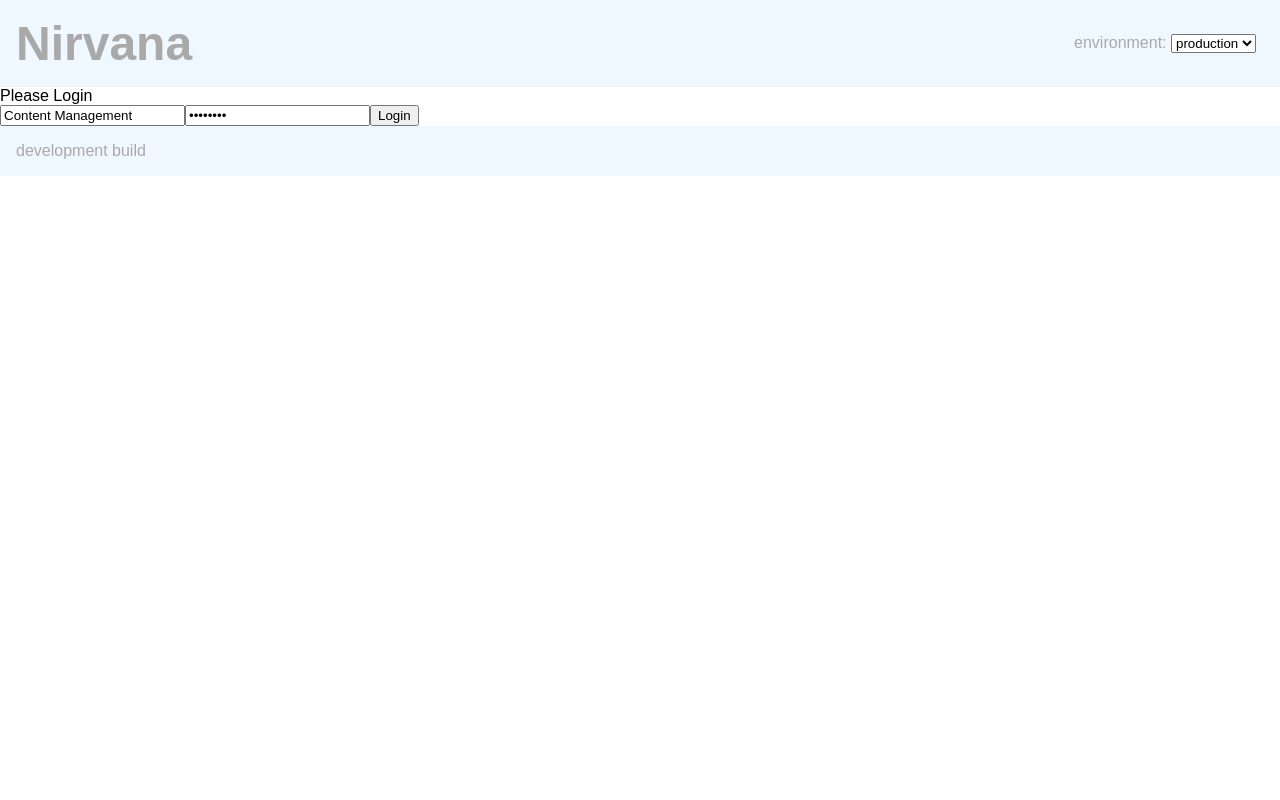
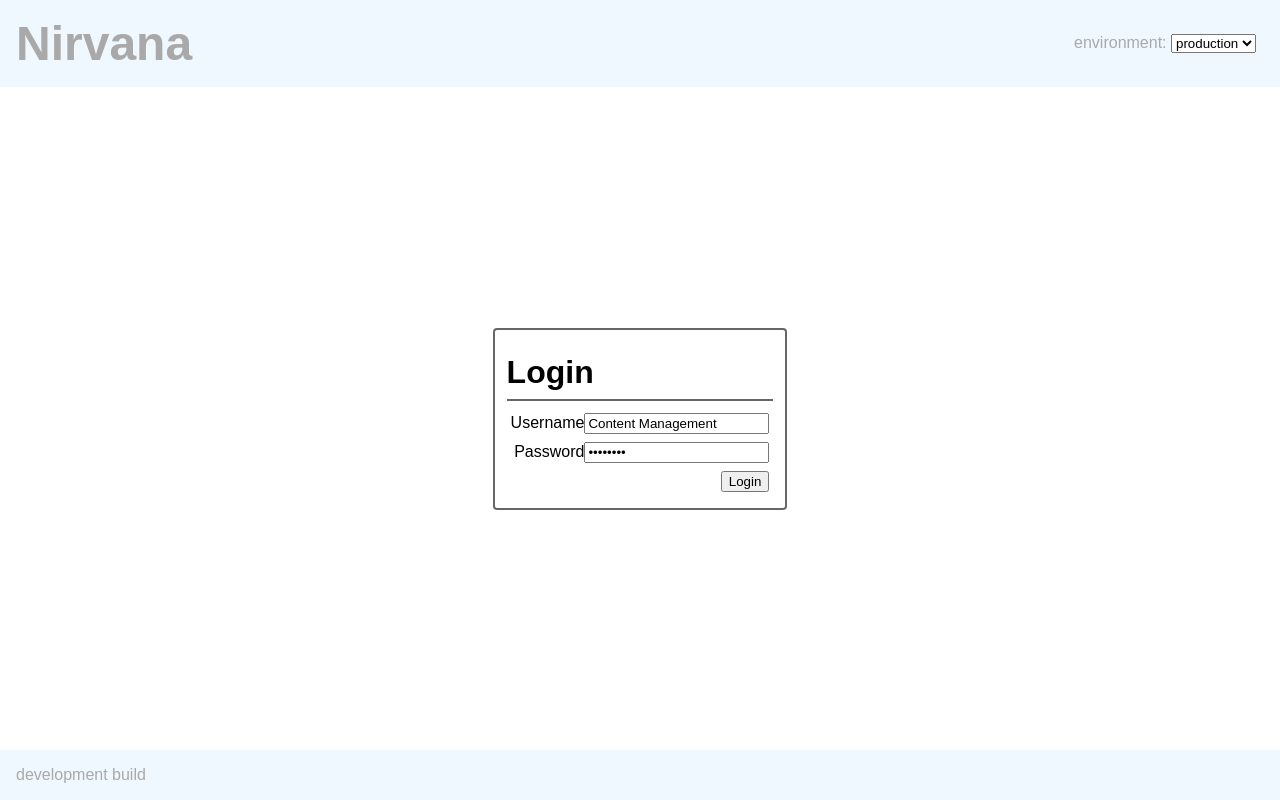
Before and after one commit to fancykingstar/nirvana, a React (Vite) app: page /prod in a window 1280 px wide. Built offline with nearby package versions, Linux system fonts and the light colour scheme.

Commit message:
added theme provider and improved login styles

```diff
--- a/src/App.js
+++ b/src/App.js
@@ -2,28 +2,33 @@ import React from "react";
 
 import { Route, BrowserRouter as RouterProvider } from "react-router-dom";
 
+import ThemeProvider from "./component/ThemeProvider";
 import AppContextProvider from "./component/AppContextProvider";
 import ToastProvider from "./component/ToastProvider";
+import AuthenticationGate from "./component/AuthenticationGate";
 
 import Header from "./component/Header";
 import Footer from "./component/Footer";
 import Main from "./component/Main";
-import AuthenticationGate from "./component/AuthenticationGate";
 
 export default function App() {
     return (
+        <ThemeProvider>
             <RouterProvider>
                 <Route>
                     <AppContextProvider>
                         <ToastProvider>
                             <Header />
+                            <Main>
                                 <AuthenticationGate>
-                            <Main>here be content</Main>
+                                    here be content
                                 </AuthenticationGate>
+                            </Main>
                             <Footer />
                         </ToastProvider>
                     </AppContextProvider>
                 </Route>
             </RouterProvider>
+        </ThemeProvider>
     );
 }
--- a/src/component/AuthenticationGate/index.js
+++ b/src/component/AuthenticationGate/index.js
@@ -26,11 +26,5 @@ export default function AuthenticationGate({ children }) {
         return children;
     }
 
-    return (
-        <div>
-            {jwt === null ? "Please Login" : "Session Expired, Please Login"}
-
-            <LoginForm setJWT={setJWT} />
-        </div>
-    );
+    return <LoginForm setJWT={setJWT} />;
 }
--- a/src/component/LoginForm/index.js
+++ b/src/component/LoginForm/index.js
@@ -1,4 +1,5 @@
 import React from "react";
+import styled from "styled-components";
 
 import { useAppContext } from "../AppContextProvider";
 import { useToast } from "../ToastProvider";
@@ -6,6 +7,43 @@ import { useToast } from "../ToastProvider";
 function formNoop(e) {
     e.preventDefault();
 }
+
+const LoginContainer = styled.div`
+    display: flex;
+    flex-direction: column;
+    flex: 1;
+    align-items: center;
+    justify-content: center;
+`;
+
+const LoginPane = styled.div`
+    padding: ${(x) => x.theme.size[2]};
+    border-color: ${(x) => x.theme.color.gray};
+    border-width: 2px;
+    border-style: solid;
+    border-radius: ${(x) => x.theme.size[0]};
+`;
+
+const Title = styled.h3`
+    font-size: ${(x) => x.theme.text[4]};
+    font-weight: bold;
+    padding: ${(x) => x.theme.size[2]} 0 ${(x) => x.theme.size[1]};
+    border-color: ${(x) => x.theme.color.gray};
+    border-width: 0;
+    border-bottom-width: 2px;
+    border-style: solid;
+`;
+
+const Form = styled.form`
+    padding-top: ${(x) => x.theme.size[1]};
+    display: flex;
+    flex-direction: column;
+    align-items: flex-end;
+`;
+
+const Field = styled.div`
+    padding: ${(x) => x.theme.size[0]};
+`;
 
 export default function LoginForm() {
     const { setSession, apiFetch } = useAppContext();
@@ -53,18 +91,31 @@ export default function LoginForm() {
     }
 
     return (
-        <form onSubmit={formNoop}>
+        <LoginContainer>
+            <LoginPane>
+                <Title>Login</Title>
+                <Form onSubmit={formNoop}>
+                    <Field>
+                        <label>Username</label>
                         <input
                             type="text"
                             value={identifier}
                             onChange={(e) => setIdentifier(e.target.value)}
                         />
+                    </Field>
+                    <Field>
+                        <label>Password</label>
                         <input
                             type="password"
                             value={password}
                             onChange={(e) => setPassword(e.target.value)}
                         />
+                    </Field>
+                    <Field>
                         <button onClick={requestJWT}>Login</button>
-        </form>
+                    </Field>
+                </Form>
+            </LoginPane>
+        </LoginContainer>
     );
 }
--- a/src/component/Main/styles.css
+++ /dev/null
@@ -1,3 +0,0 @@
-.main {
-    flex: 1;
-}
--- /dev/null
+++ b/src/component/ThemeProvider/index.js
@@ -0,0 +1,16 @@
+import React from "react";
+import { ThemeProvider as TP } from "styled-components";
+
+const theme = {
+    color: {
+        white: "#fff",
+        gray: "#666",
+        black: "#111",
+    },
+    size: ["4px", "8px", "12px", "16px", "24px", "32px", "48px", "64px"],
+    text: ["8px", "12px", "16px", "24px", "32px", "48px", "64px"],
+};
+
+export default function ThemeProvider({ children }) {
+    return <TP theme={theme}>{children}</TP>;
+}
--- a/src/component/ToastProvider/index.js
+++ b/src/component/ToastProvider/index.js
@@ -10,15 +10,15 @@ const ToastsContainer = styled.div`
     align-items: center;
     display: flex;
     flex-direction: column;
-    padding: 0.5rem;
+    padding: ${(x) => x.theme.size[0]};
 `;
 
 const ToastWrapper = styled.div`
-    padding: 0.5rem;
+    padding: ${(x) => x.theme.size[2]};
 `;
 
 const ToastContainer = styled.div`
-    padding: 0.5rem;
+    padding: ${(x) => x.theme.size[2]};
     border-style: solid;
     border-width: 2px;
     border-color: ${({ color }) => color || "grey"};
@@ -26,8 +26,8 @@ const ToastContainer = styled.div`
 `;
 
 const ToastTitle = styled.div`
-    padding: 0.25rem 0;
-    font-size: 1.25em;
+    padding: ${(x) => x.theme.size[1]} 0;
+    font-size: ${(x) => x.theme.text[2]};
     font-weight: bold;
 `;
 
@@ -93,7 +93,10 @@ export default function ToastProvider({ children }) {
                 <ToastsContainer>
                     {toastsSorted.map(({ id, color, title, message }) => (
                         <ToastWrapper key={id}>
-                            <ToastContainer color={color}>
+                            <ToastContainer
+                                color={color}
+                                onClick={() => dispatch({ type: "REMOVE", id })}
+                            >
                                 <ToastTitle>{title}</ToastTitle>
                                 {message}
                             </ToastContainer>
--- a/src/index.scss
+++ b/src/index.scss
@@ -20,5 +20,7 @@ body,
 
     main {
         flex: 1;
+        display: flex;
+        flex-direction: column;
     }
 }
```
Lines whose indentation alone changed are shown as unchanged.
